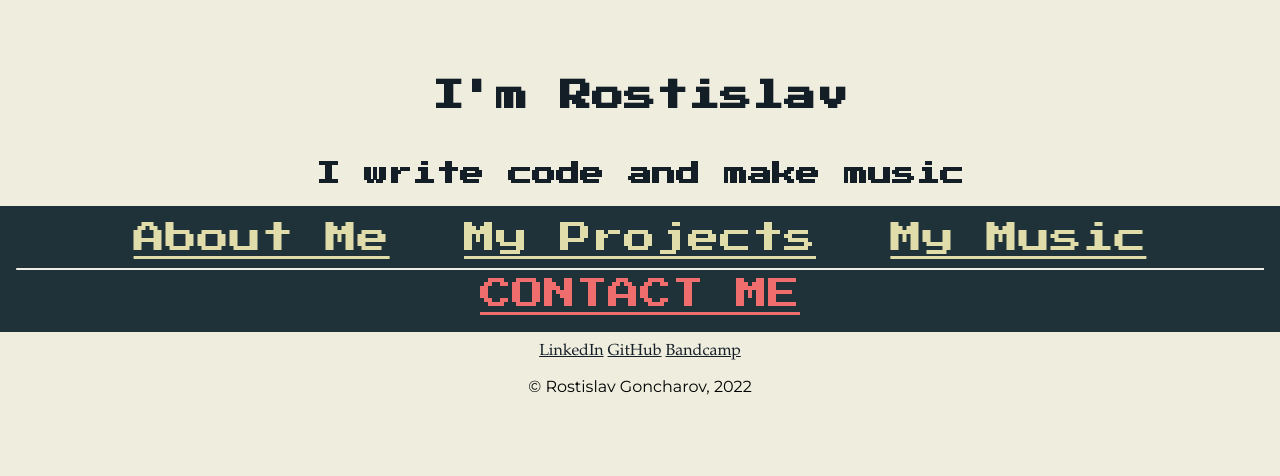
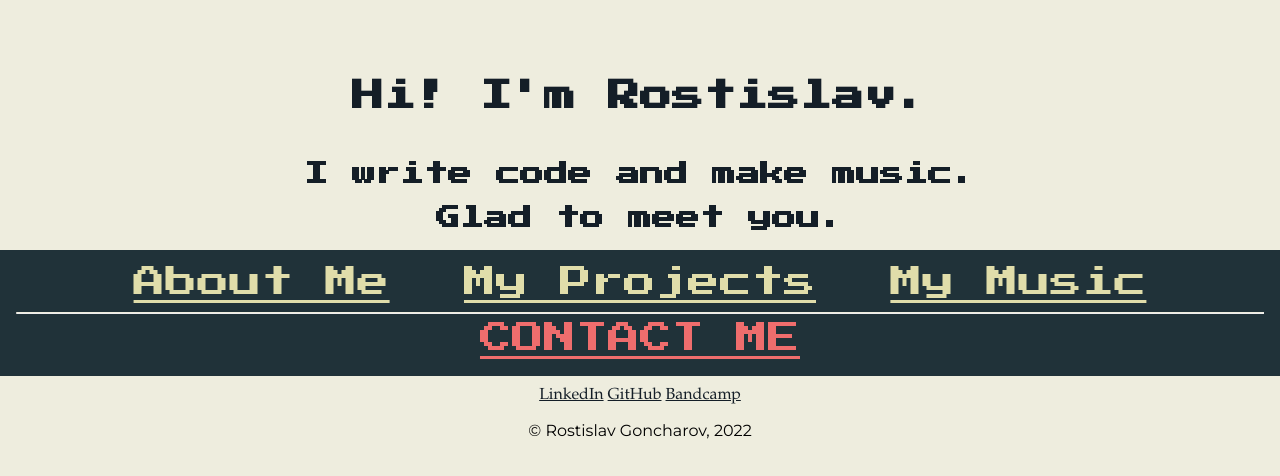
Before and after one commit to RostislavGoncharov/My-Portfolio-Website, a plain HTML site: page index.html in a window 1280 px wide. Drawn offline with Linux system fonts and the light colour scheme; a web font is replaced by a local one.

Commit message:
index.html updated

```diff
--- a/index.html
+++ b/index.html
@@ -15,8 +15,9 @@
   <body>
 
     <div class="top-container">
-      <h1>I'm Rostislav</h1>
-      <h2>I write code and make music</h2>
+      <h1>Hi! I'm Rostislav.</h1>
+      <h2>I write code and make music.</h2>
+      <h2>Glad to meet you.</h2>
     </div>
 
     <div class="middle-container">
```
